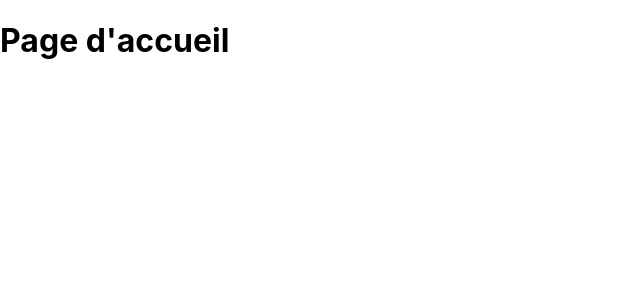
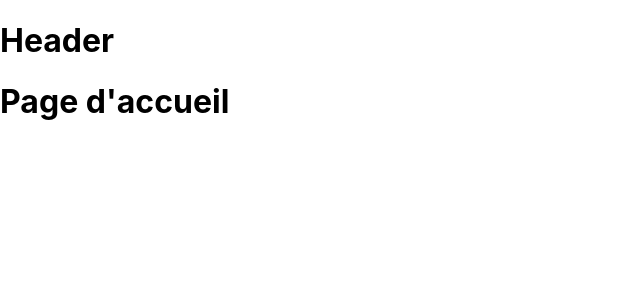
Before and after one commit to Jesschica/testreact, a React (Create React App) app: page / in a window 1280 px wide. Shown: the top 300 px of the page, without its empty margins (0-640 px from the left). Built offline with nearby package versions, Linux system fonts and the light colour scheme.

Commit message:
add header

```diff
--- a/src/App.js
+++ b/src/App.js
@@ -1,4 +1,7 @@
 import React from "react";
+
+import Header from './Components/Header';
+
 import { BrowserRouter } from "react-router-dom";
 import { Routes, Route, Link } from "react-router-dom";
 
@@ -9,6 +12,9 @@ import Contact from './Pages/Contact';
 
 export default function App(){
     return (
+      <body>
+        <Header />
+
         <div className="App">
           <Routes>
             <Route path="/" element={<Home />}></Route>
@@ -16,5 +22,6 @@ export default function App(){
             <Route path="/contact" element={<Contact />}></Route>
           </Routes>
         </div>
+      </body>
     )
   };
--- /dev/null
+++ b/src/Components/Header.js
@@ -0,0 +1,11 @@
+import react from 'react';
+
+function Header() {
+    return (
+        <hearder>
+            <h1>Header</h1>
+        </hearder>
+    )
+}
+
+export default Header;
```
Lines whose indentation alone changed are shown as unchanged.
